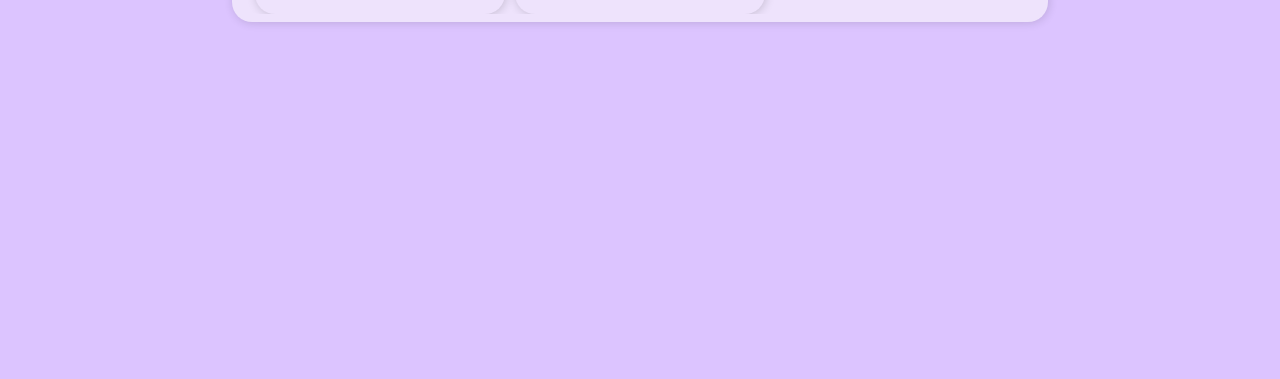
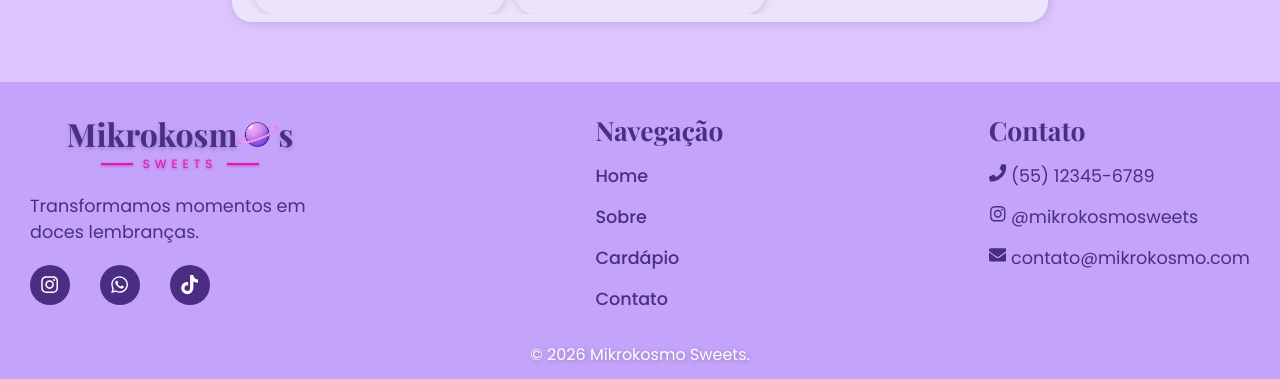
Before and after one commit to becsnr/mikrokosmos, a React (Vite) app in the folder mikrokosmo/: page / in a window 1280 px wide. Shown: the part 2039-2418 px from the top of the page. Before the commit the page ends 2121 px from the top, so only its background shows below. Built offline with nearby package versions, Linux system fonts and the light colour scheme; a web font is replaced by a local one.

Commit message:
footer + logo

```diff
--- a/mikrokosmo/src/App.jsx
+++ b/mikrokosmo/src/App.jsx
@@ -1,6 +1,7 @@
 import Navbar from "./components/Navbar"
 import Home from "./components/Home"
 import Cardapio from "./components/Cardapio"
+import Footer from "./components/Footer"
 
 function App() {
   return (
@@ -8,6 +9,7 @@ function App() {
       <Navbar />
       <Home />
       <Cardapio />
+      <Footer />
     </>
   )
 }
--- /dev/null
+++ b/mikrokosmo/src/components/Footer.jsx
@@ -0,0 +1,39 @@
+import styles from './Footer.module.css'
+
+import { FaInstagram, FaWhatsapp, FaTiktok, FaPhone, FaEnvelope } from "react-icons/fa";
+
+import Logo from "./Logo"
+
+function Footer() {
+    return (
+        <footer>
+            <div className={styles.container}>
+                <div className={styles.sobre}>
+                    <Logo />
+                    <p className={styles.sub}>Transformamos momentos em doces lembranças.</p>
+                    <div className={styles.icons}>
+                        <span><FaInstagram /></span>
+                        <span><FaWhatsapp /></span>
+                        <span><FaTiktok /></span>
+                    </div>
+                </div>
+                <div className={styles.navegar}>
+                    <h2>Navegação</h2>
+                    <p>Home</p>
+                    <p>Sobre</p>
+                    <p>Cardápio</p>
+                    <p>Contato</p>
+                </div>
+                <div className={styles.contato}>
+                    <h2>Contato</h2>
+                    <p><span><FaPhone /></span> (55) 12345-6789</p>
+                    <p><span><FaInstagram /></span> @mikrokosmosweets</p>
+                    <p><span><FaEnvelope /></span> contato@mikrokosmo.com</p>
+                </div>
+            </div>
+            <p className={styles.rodape}> &copy; 2026 Mikrokosmo Sweets.</p>
+        </footer>
+    )
+}
+
+export default Footer
--- /dev/null
+++ b/mikrokosmo/src/components/Footer.module.css
@@ -0,0 +1,101 @@
+footer {
+    height: 300px;
+    background-color: #9162f053;
+}
+
+.container {
+    display: flex;
+    justify-content: space-between;
+    padding: 10px;
+}
+
+.sobre {
+    display: flex;
+    flex-direction: column;
+    gap: 20px;
+    width: 300px;
+}
+
+.sobre .sub, .navegar, .contato {
+    color: #4b2e83;
+    font-size: .9em;
+}
+
+.sobre .icons {
+    display: flex;
+    flex-direction: row;
+    align-items: center;
+    gap: 10%;
+}
+
+.sobre .icons span {
+    display: flex;
+    align-items: center;
+    justify-content: center;
+
+    width: 40px;
+    height: 40px;
+    border-radius: 50%;
+
+    background-color: #4b2e83;
+    color: white;
+
+    transition: .2s;
+    cursor: pointer;
+}
+
+.sobre .icons span:hover {
+    background: linear-gradient(90deg, #c531f1,#8b13c7);
+    transform: scale(1.05);
+}
+
+.sobre .icons svg {
+    font-size: 1.2em;
+}
+
+.navegar {
+    display: none;
+}
+
+.contato {
+    display: flex;
+    flex-direction: column;
+    gap: 15px;
+}
+
+.rodape {
+    text-align: center;
+    color: white;
+    text-shadow: 1px 1px 5px #00000047;
+}
+
+/* DESKTOP */
+@media (min-width: 800px) {
+    .container {
+        padding: 30px;
+    }
+
+    .sobre .sub, .navegar, .contato {
+        color: #4b2e83;
+        font-size: 1.1em;
+    }
+
+    .navegar h2, .contato h2 {
+        font-size: 1.5em;
+    }
+}
+
+@media (min-width: 900px) {
+    .navegar {
+        display: flex;
+        flex-direction: column;
+        gap: 15px;
+        font-weight: 500;
+    }
+
+    .navegar p:hover {
+        text-decoration: underline;
+        color: #d71eaf;
+        cursor: pointer;
+    }
+}
--- /dev/null
+++ b/mikrokosmo/src/components/Logo.jsx
@@ -0,0 +1,26 @@
+import styles from './Logo.module.css'
+
+import planeta from '../assets/logo-planeta.png'
+
+function Logo() {
+    return (
+        <>
+            <div className={styles.container}>
+                <h1 className={styles.titulo}>
+                    Mikrokosm
+                    <span className={styles.planeta}>
+                        <img src={planeta} alt="" />
+                    </span>
+                    s
+                </h1>
+                <h2 className={styles.subtitulo}>
+                    <span></span>
+                    <p>sweets</p>
+                    <span></span>
+                </h2>
+            </div>
+        </>
+    )
+}
+
+export default Logo
--- /dev/null
+++ b/mikrokosmo/src/components/Logo.module.css
@@ -0,0 +1,65 @@
+.container {
+    display: flex;
+    flex-direction: column;
+    align-items: center;
+
+    width: 100%;
+
+    text-align: center;
+}
+
+.titulo {
+    color: #4b2e83;
+    font-size: 1.7em;
+    text-shadow: 0px 2px 4px #0000003b;
+}
+
+.planeta {
+    position: relative;
+}
+
+.planeta img {
+    height: 20px;
+}
+
+.subtitulo {
+    display: flex;
+    align-items: center;
+    gap: 10px;
+}
+
+.subtitulo p {
+    color: #d71eaf;
+    font-size: .5em;
+    font-weight: lighter;
+    text-transform: uppercase;
+    letter-spacing: 5px;
+    text-shadow: 0 1px 3px #e817bbcc;
+}
+
+.subtitulo span {
+    width: 20px;
+    height: 0;
+    border: 1px solid #d71eaf;
+    box-shadow: 0 1px 3px #e817bbcc;
+}
+
+@media (min-width: 700px) {
+    .container {
+        max-width: 300px;
+    }
+}
+
+@media (min-width: 1000px) {
+    .titulo {
+        font-size: 2em;
+    }
+
+    .planeta img {
+        height: 25px;
+    }
+
+    .subtitulo span {
+        width: 30px;
+    }
+}
--- a/mikrokosmo/src/components/Navbar.jsx
+++ b/mikrokosmo/src/components/Navbar.jsx
@@ -1,26 +1,13 @@
 import styles from './Navbar.module.css'
 
-import planeta from '../assets/logo-planeta.png'
+import Logo from './Logo';
 
 import { FaBars } from 'react-icons/fa';
 
 function Navbar() {
     return (
         <nav className={styles.nav}>
-            <div className={styles.container}>
-                <h1 className={styles.titulo}>
-                    Mikrokosm
-                    <span className={styles.planeta}>
-                        <img src={planeta} alt="" />
-                    </span>
-                    s
-                </h1>
-                <h2 className={styles.subtitulo}>
-                    <span></span>
-                    <p>sweets</p>
-                    <span></span>
-                </h2>
-            </div>
+            <Logo />
 
             <div className={styles.menuSVG}><FaBars /></div>
             <div className={styles.menu}>
--- a/mikrokosmo/src/components/Navbar.module.css
+++ b/mikrokosmo/src/components/Navbar.module.css
@@ -7,52 +7,6 @@ nav {
 
     height: 40px;
     /* background-color: #DDC4FF; */
-}
-
-.container {
-    display: flex;
-    flex-direction: column;
-    align-items: center;
-
-    width: 100%;
-
-    text-align: center;
-}
-
-.titulo {
-    color: #4b2e83;
-    font-size: 1.7em;
-    text-shadow: 0px 2px 4px #0000003b;
-}
-
-.planeta {
-    position: relative;
-}
-
-.planeta img {
-    height: 20px;
-}
-
-.subtitulo {
-    display: flex;
-    align-items: center;
-    gap: 10px;
-}
-
-.subtitulo p {
-    color: #d71eaf;
-    font-size: .5em;
-    font-weight: lighter;
-    text-transform: uppercase;
-    letter-spacing: 5px;
-    text-shadow: 0 1px 3px #e817bbcc;
-}
-
-.subtitulo span {
-    width: 20px;
-    height: 0;
-    border: 1px solid #d71eaf;
-    box-shadow: 0 1px 3px #e817bbcc;
 }
 
 .menu {
@@ -94,10 +48,6 @@ nav {
         justify-content: space-between;
     }
 
-    .container {
-        max-width: 300px;
-    }
-
     .menuSVG {
         display: none;
     }
@@ -122,16 +72,4 @@ nav {
         padding: 30px;
         font-size: 1.2em;
     }
-
-    .titulo {
-        font-size: 2em;
-    }
-
-    .planeta img {
-        height: 25px;
-    }
-
-    .subtitulo span {
-        width: 30px;
-    }
 }
```
